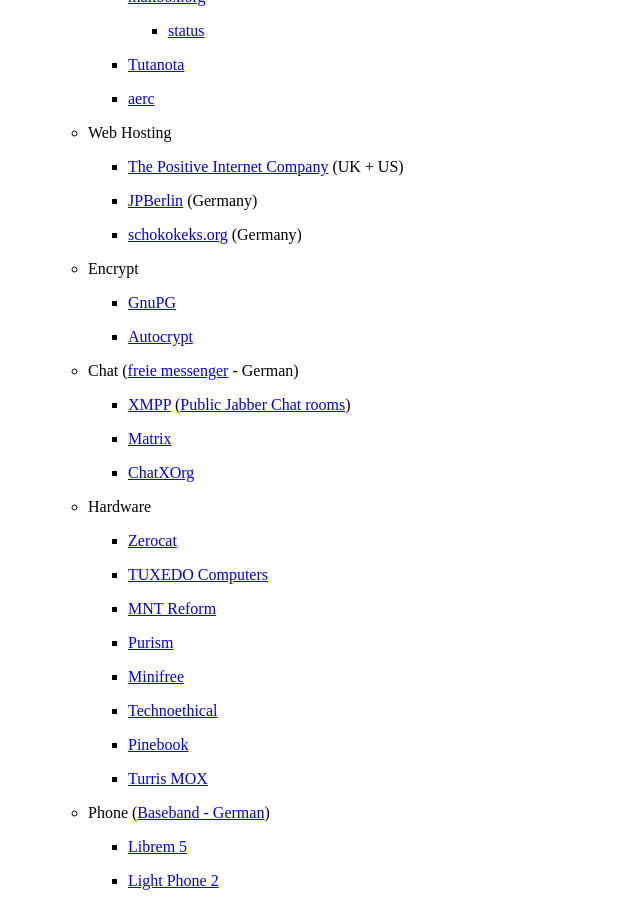
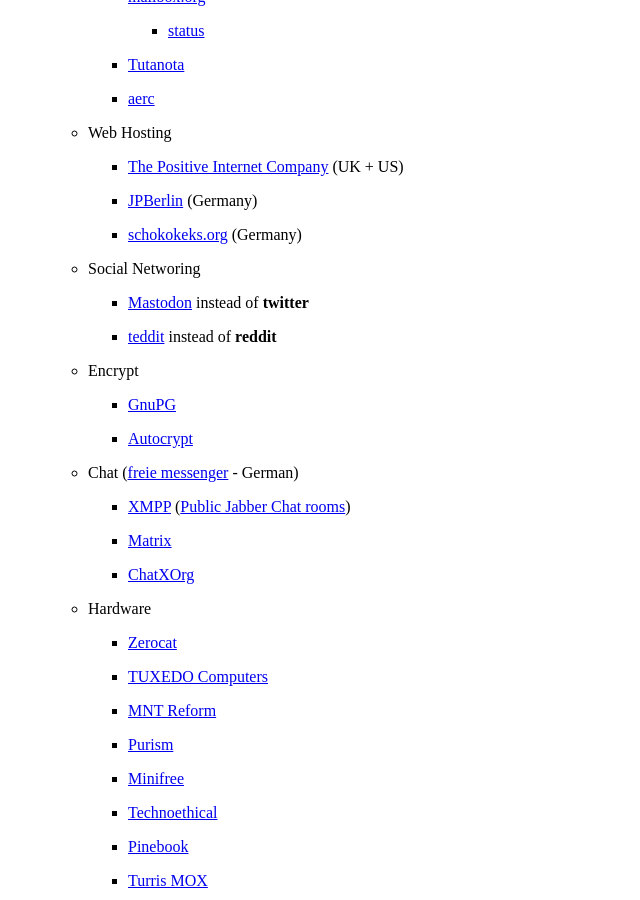
Before and after one commit to wahn/jan_walter_org, a Jekyll site: the page built from links/index.md, in a window 1280 px wide and 900 px high, scrolled down 7877 px. Shown: the whole window, without its empty margins (0-640 px from the left). Built offline with Jekyll 4.4.1, drawn with Linux system fonts in a browser that asks for light colours; Markdown is read by kramdown in place of the engine named in the settings.

Commit message:
Add Social Networing links.

```diff
--- a/links/index.md
+++ b/links/index.md
@@ -507,6 +507,12 @@
 
         + [schokokeks.org](https://schokokeks.org) (Germany)
 
+    - Social Networing
+
+        + [Mastodon](https://joinmastodon.org) instead of **twitter**
+
+        + [teddit](https://teddit.net) instead of **reddit**
+
     - Encrypt
 
         + [GnuPG](https://gnupg.org)
```
